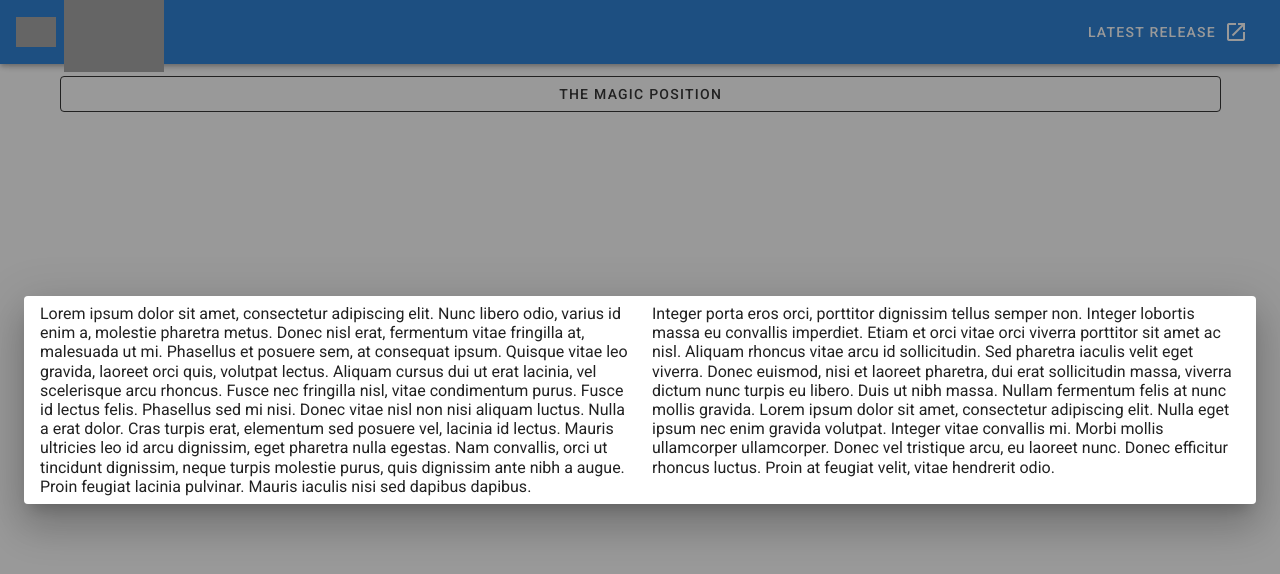
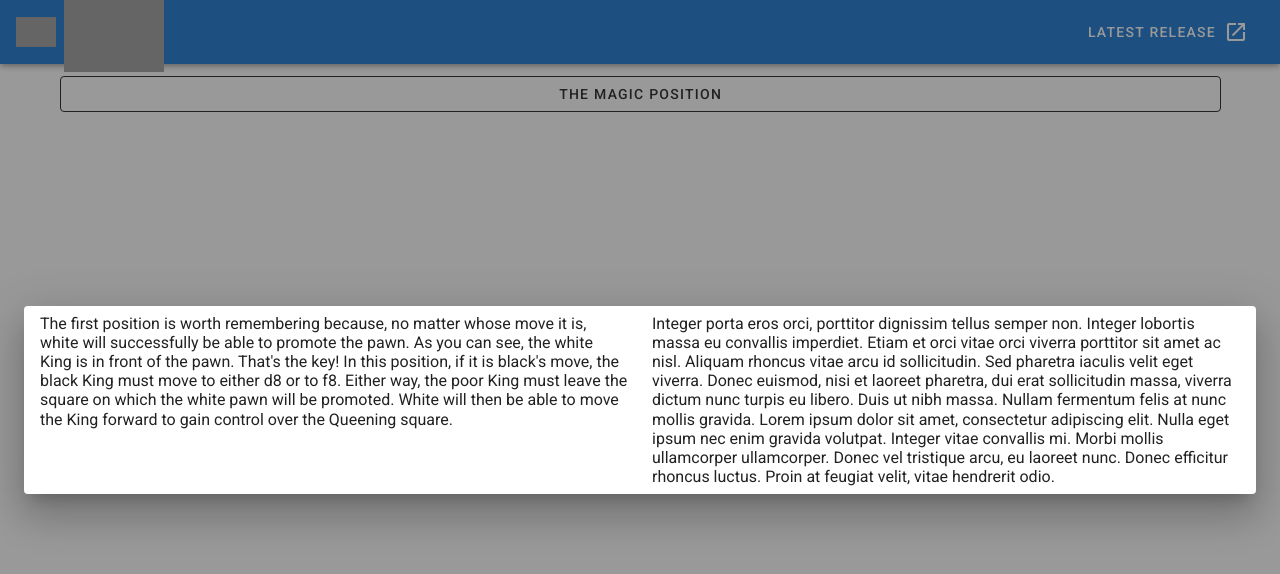
Before and after one commit to napoleon-commits/vuetify-v-dialog-chess-lesson, a Vue app: page / in a window 1280 px wide. Both pictures are taken after a click on the button "THE MAGIC POSITION". Shown: the top 574 px of the page. Built offline with nearby package versions, Linux system fonts and the light colour scheme; grey boxes are pictures that could not be loaded.

Commit message:
incorporated demo json object

```diff
--- a/src/components/subcomponents/CustomDialog.vue
+++ b/src/components/subcomponents/CustomDialog.vue
@@ -1,7 +1,7 @@
 <template>
     <v-row>
         <v-col>
-            Lorem ipsum dolor sit amet, consectetur adipiscing elit. Nunc libero odio, varius id enim a, molestie pharetra metus. Donec nisl erat, fermentum vitae fringilla at, malesuada ut mi. Phasellus et posuere sem, at consequat ipsum. Quisque vitae leo gravida, laoreet orci quis, volutpat lectus. Aliquam cursus dui ut erat lacinia, vel scelerisque arcu rhoncus. Fusce nec fringilla nisl, vitae condimentum purus. Fusce id lectus felis. Phasellus sed mi nisi. Donec vitae nisl non nisi aliquam luctus. Nulla a erat dolor. Cras turpis erat, elementum sed posuere vel, lacinia id lectus. Mauris ultricies leo id arcu dignissim, eget pharetra nulla egestas. Nam convallis, orci ut tincidunt dignissim, neque turpis molestie purus, quis dignissim ante nibh a augue. Proin feugiat lacinia pulvinar. Mauris iaculis nisi sed dapibus dapibus.
+            {{demo[page-1].text}}
         </v-col>
         <v-col>
             Integer porta eros orci, porttitor dignissim tellus semper non. Integer lobortis massa eu convallis imperdiet. Etiam et orci vitae orci viverra porttitor sit amet ac nisl. Aliquam rhoncus vitae arcu id sollicitudin. Sed pharetra iaculis velit eget viverra. Donec euismod, nisi et laoreet pharetra, dui erat sollicitudin massa, viverra dictum nunc turpis eu libero. Duis ut nibh massa. Nullam fermentum felis at nunc mollis gravida. Lorem ipsum dolor sit amet, consectetur adipiscing elit. Nulla eget ipsum nec enim gravida volutpat. Integer vitae convallis mi. Morbi mollis ullamcorper ullamcorper. Donec vel tristique arcu, eu laoreet nunc. Donec efficitur rhoncus luctus. Proin at feugiat velit, vitae hendrerit odio.
@@ -12,6 +12,12 @@
 <script>
 export default {
     name: 'CustomDialog',
+    props: ['demo'],
+    data() {
+        return {
+            page: 1,
+        };
+    },
 }
 </script>
 
--- a/src/components/subcomponents/KingAndPawn.vue
+++ b/src/components/subcomponents/KingAndPawn.vue
@@ -15,7 +15,7 @@
         <v-list>
             <v-list-item>
                 <v-list-item-title class="text-wrap">
-                    <CustomDialog />
+                    <CustomDialog :demo="KingAndPawnDialog.demo"/>
                 </v-list-item-title>
             </v-list-item>
         </v-list>
@@ -24,11 +24,17 @@
 
 <script>
 import CustomDialog from '@/components/subcomponents/CustomDialog';
+import KingAndPawnDialog from '@/static/KingAndPawnDialog';
 
 export default {
     name: 'KingAndPawn',
     components: {
         CustomDialog,
+    },
+    data() {
+        return {
+            KingAndPawnDialog,
+        };
     },
 }
 </script>
--- a/src/utils/CreateChessStringFromObject.js
+++ b/src/utils/CreateChessStringFromObject.js
@@ -1,4 +1,4 @@
-import EmptyChessBoardString from '@/static/EmptyChessBoardString';
+import EmptyChessBoardString from '@/static/EmptyBoardString';
 import ReplaceString from '@/utils/ReplaceString';
 
 export default (object) => {
```
